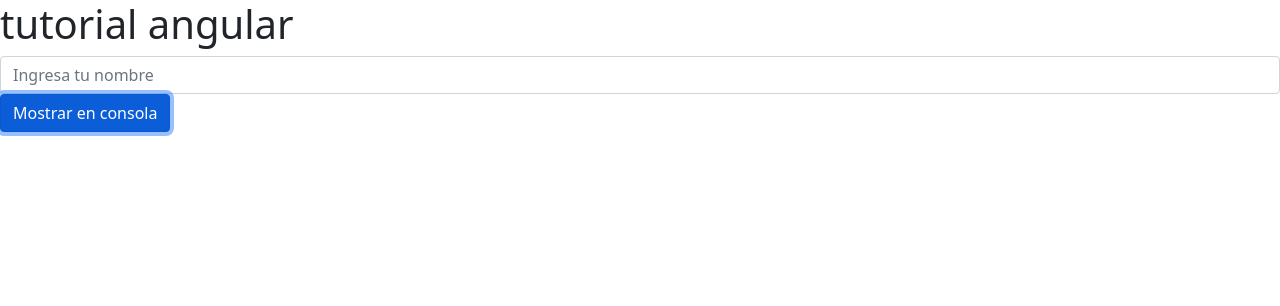
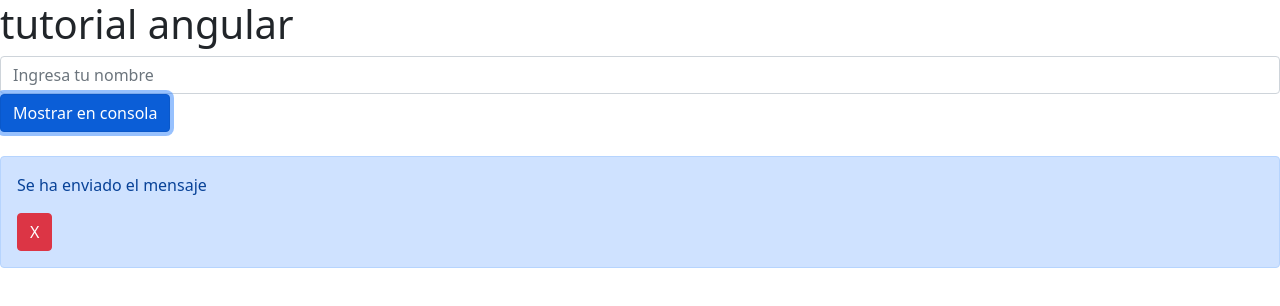
Before and after one commit to SebsMusicLive/Tutorial_angular, an Angular app: page / in a window 1280 px wide. Both pictures are taken after a click on the button "Mostrar en consola". Shown: the top 306 px of the page. Built offline with nearby package versions, Linux system fonts and the light colour scheme.

Commit message:
clase 10

```diff
--- a/src/app/formulario/formulario.component.html
+++ b/src/app/formulario/formulario.component.html
@@ -3,3 +3,16 @@
 <button class="btn btn-primary" (click)="mostrar_en_consola(name.value)">
     Mostrar en consola
 </button>
+
+<div class="alert alert-primary mt-4" *ngIf="openAlert; else mensaje">
+    <p>Se ha enviado el mensaje</p>
+    <button class="btn btn-danger" (click)="openAlert = false">
+        X
+    </button>
+</div>
+
+<ng-template #mensaje>
+    <div class="alert alert-danger mt-4">
+        mensaje de prueba
+    </div>
+</ng-template>
--- a/src/app/formulario/formulario.component.ts
+++ b/src/app/formulario/formulario.component.ts
@@ -1,14 +1,21 @@
+import { CommonModule } from '@angular/common';
 import { Component } from '@angular/core';
 
 @Component({
   selector: 'app-formulario',
   standalone: true,
-  imports: [],
+  imports: [CommonModule],
   templateUrl: './formulario.component.html',
   styleUrl: './formulario.component.css'
 })
 export class FormularioComponent {
+
+  openAlert:boolean = false;
+
   mostrar_en_consola(name:string){
     console.log(name);
+
+    this.openAlert = true;
+
   }
 }
```
